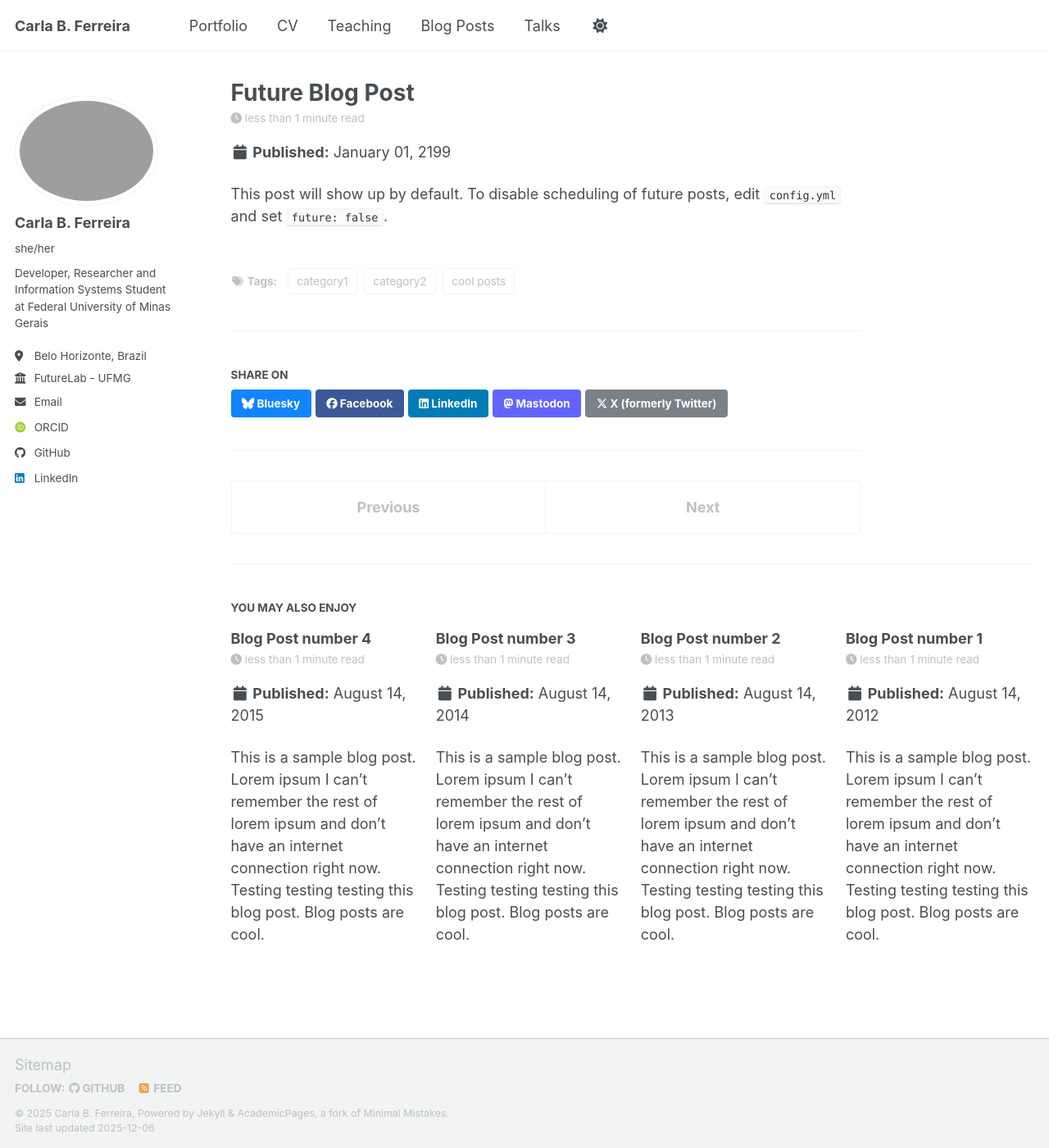
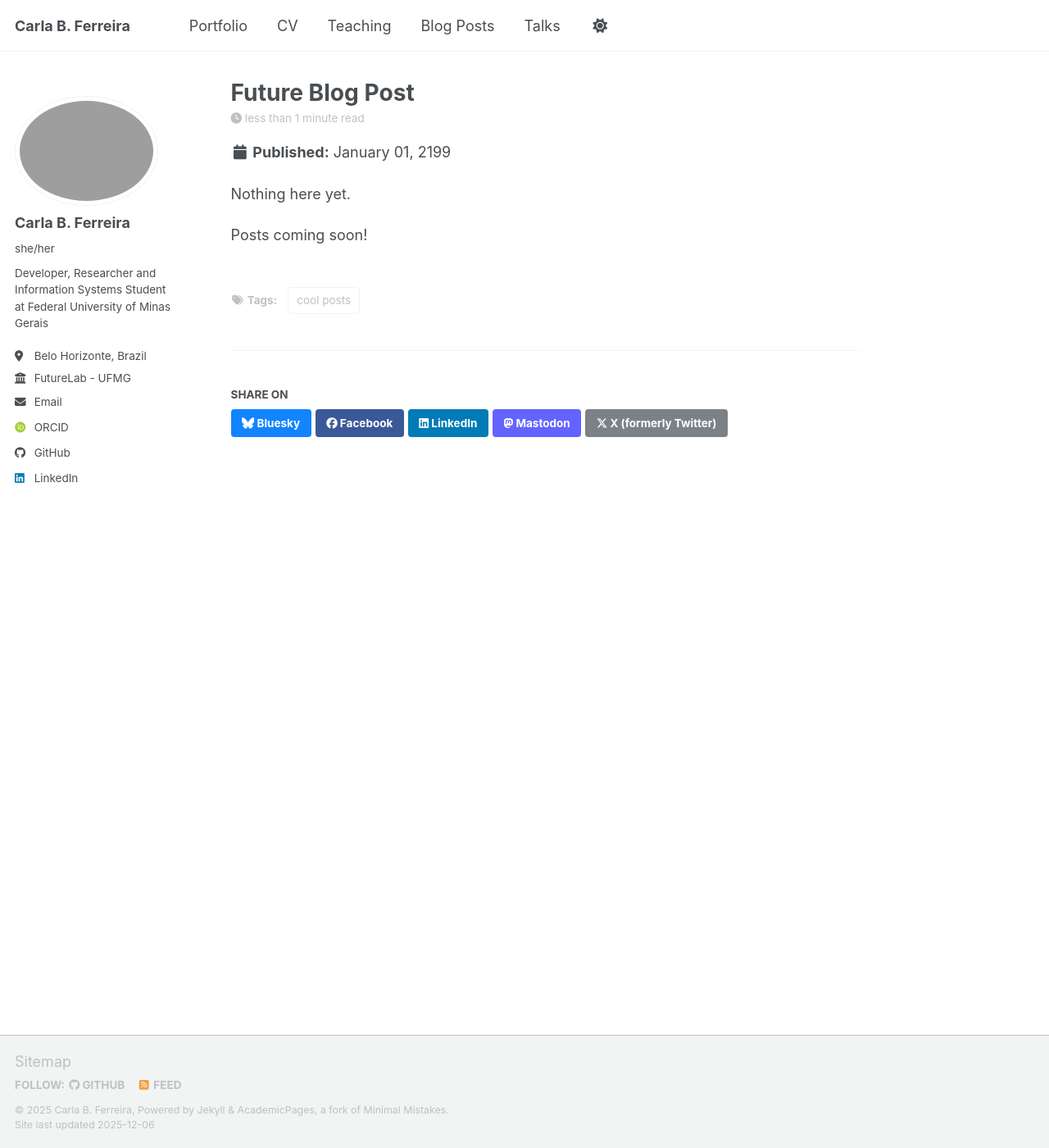
Before and after one commit to carlabferreira/carlabferreira.github.io, a Jekyll site: the page built from _posts/2199-01-01-future-post.md, in a window 1280 px wide and 1400 px high. Shown: the whole window at 82% size. Built offline with Jekyll 4.4.1, drawn with Linux system fonts in a browser that asks for light colours; some web fonts are replaced; a script bundle is joined from its source files by our own code; library files that are not in the unit come from our copies.

Commit message:
update posts

```diff
--- a/_posts/2012-08-14-blog-post-1.md
+++ /dev/null
@@ -1,20 +0,0 @@
----
-title: 'Blog Post number 1'
-date: 2012-08-14
-permalink: /posts/2012/08/blog-post-1/
-tags:
-  - cool posts
-  - category1
-  - category2
----
-
-This is a sample blog post. Lorem ipsum I can't remember the rest of lorem ipsum and don't have an internet connection right now. Testing testing testing this blog post. Blog posts are cool.
-
-Headings are cool
-======
-
-You can have many headings
-======
-
-Aren't headings cool?
-------
--- a/_posts/2013-08-14-blog-post-2.md
+++ /dev/null
@@ -1,20 +0,0 @@
----
-title: 'Blog Post number 2'
-date: 2013-08-14
-permalink: /posts/2013/08/blog-post-2/
-tags:
-  - cool posts
-  - category1
-  - category2
----
-
-This is a sample blog post. Lorem ipsum I can't remember the rest of lorem ipsum and don't have an internet connection right now. Testing testing testing this blog post. Blog posts are cool.
-
-Headings are cool
-======
-
-You can have many headings
-======
-
-Aren't headings cool?
-------
--- a/_posts/2014-08-14-blog-post-3.md
+++ /dev/null
@@ -1,20 +0,0 @@
----
-title: 'Blog Post number 3'
-date: 2014-08-14
-permalink: /posts/2014/08/blog-post-3/
-tags:
-  - cool posts
-  - category1
-  - category2
----
-
-This is a sample blog post. Lorem ipsum I can't remember the rest of lorem ipsum and don't have an internet connection right now. Testing testing testing this blog post. Blog posts are cool.
-
-Headings are cool
-======
-
-You can have many headings
-======
-
-Aren't headings cool?
-------
--- a/_posts/2199-01-01-future-post.md
+++ b/_posts/2199-01-01-future-post.md
@@ -4,8 +4,9 @@
 permalink: /posts/2012/08/blog-post-4/
 tags:
   - cool posts
-  - category1
-  - category2
 ---
 
-This post will show up by default. To disable scheduling of future posts, edit `config.yml` and set `future: false`.
+Nothing here yet.
+
+Posts coming soon!
+<!-- This post will show up by default. To disable scheduling of future posts, edit `config.yml` and set `future: false`.  -->
```
Also changed, not shown: _posts/2015-08-14-blog-post-4.md (deleted, +0 -20 lines).
